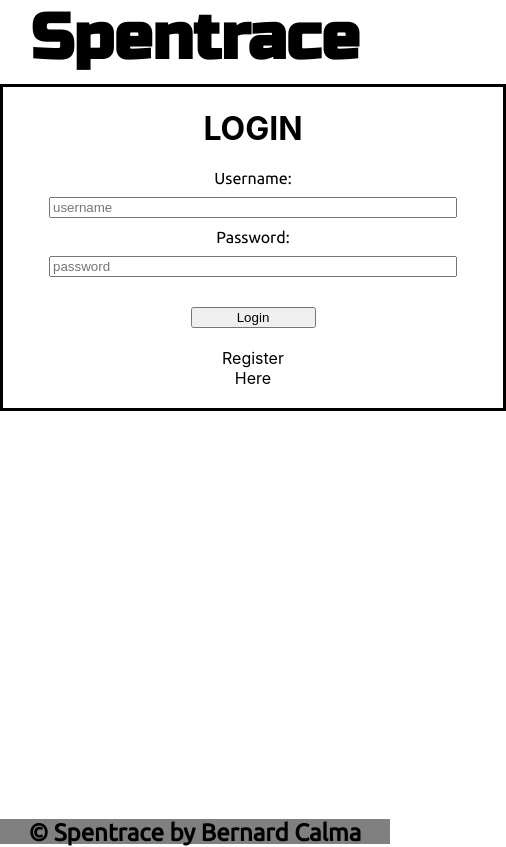
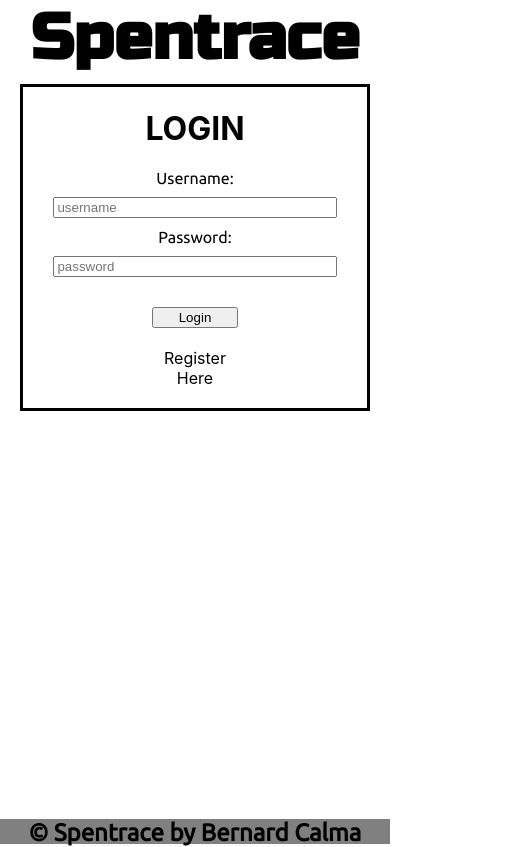
Before and after one commit to Bernard-Calma/spentrace-react, a React (Create React App) app: page / in a window 390 px wide. Shown: the whole page, 506 px wide, since content can reach past the window. Built offline with nearby package versions, Linux system fonts and the light colour scheme.

Commit message:
changed login screen width to fit mobile screen

```diff
--- a/src/App.js
+++ b/src/App.js
@@ -34,7 +34,7 @@ const App = () => {
 
   const handleLogin = (event) => {
     event.preventDefault();
-    fetch("http://localhost:8000/users/login", {
+    fetch("http://192.168.1.80:8000/users/login", {
         method: "POST",
         headers: {
             "Content-Type": "application/json"
--- a/src/container/login/Login.css
+++ b/src/container/login/Login.css
@@ -48,3 +48,10 @@
     cursor: pointer;
 
 }
+
+@media screen and (max-width: 900px) {
+    .containerLogin, .containerRegister {
+        width: auto;
+        margin: 0 20px
+    }
+}
```
Also changed, not shown: src/App.css (line endings or trailing spaces).
